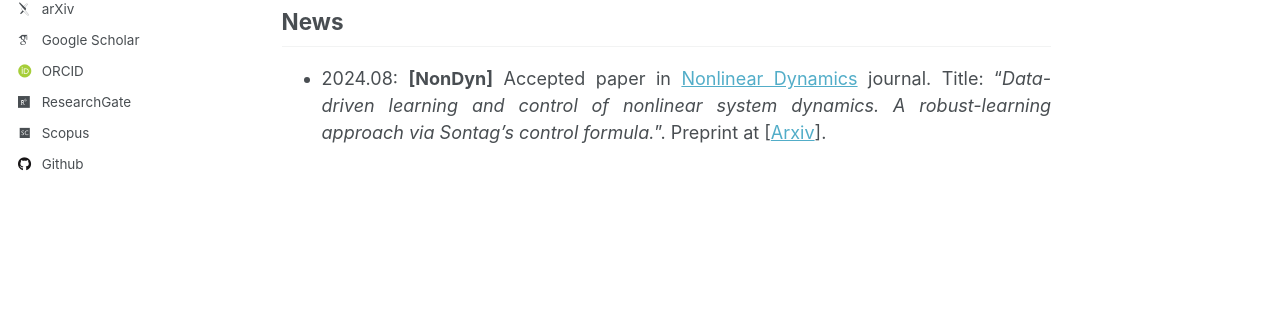
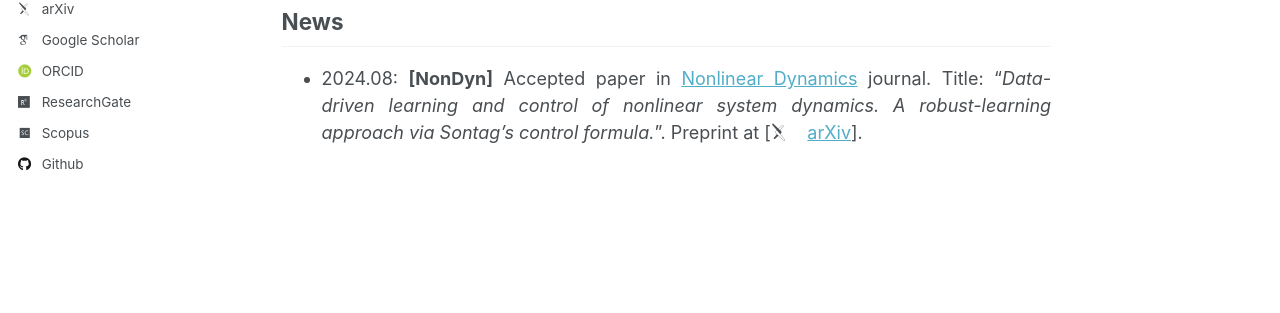
Before and after one commit to jaarhu/jaarhu.github.io, a Jekyll site: the page built from _pages/about.md, in a window 1280 px wide and 1045 px high. Shown: the part 482-795 px from the top of the window. Built offline with Jekyll 4.4.1, drawn with Linux system fonts in a browser that asks for light colours; some web fonts are replaced.

Commit message:
Update about.md
arxiv icon

```diff
--- a/_pages/about.md
+++ b/_pages/about.md
@@ -11,6 +11,6 @@ He obtained the Servo-Electrical, Mechanical and Electrical Engineering 3-degree
 
 ## News
 
-- 2024.08: **[NonDyn]** Accepted paper in [Nonlinear Dynamics](https://link.springer.com/journal/11071) journal. Title: "<i>Data-driven learning and control of nonlinear system dynamics. A robust-learning approach via Sontag's control formula.</i>". Preprint at [[Arxiv](https://arxiv.org/abs/2307.15662v2)].
+- 2024.08: **[NonDyn]** Accepted paper in [Nonlinear Dynamics](https://link.springer.com/journal/11071) journal. Title: "<i>Data-driven learning and control of nonlinear system dynamics. A robust-learning approach via Sontag's control formula.</i>". Preprint at [<i class="ai ai-arxiv ai-fw icon-pad-right"></i> [arXiv](https://arxiv.org/abs/2307.15662v2)].
 <!-- - 2024.0: **[Preprint]** [[Arxiv](https://arxiv.org/abs/2212.08057)] -->
 <!-- Comment -->
```
